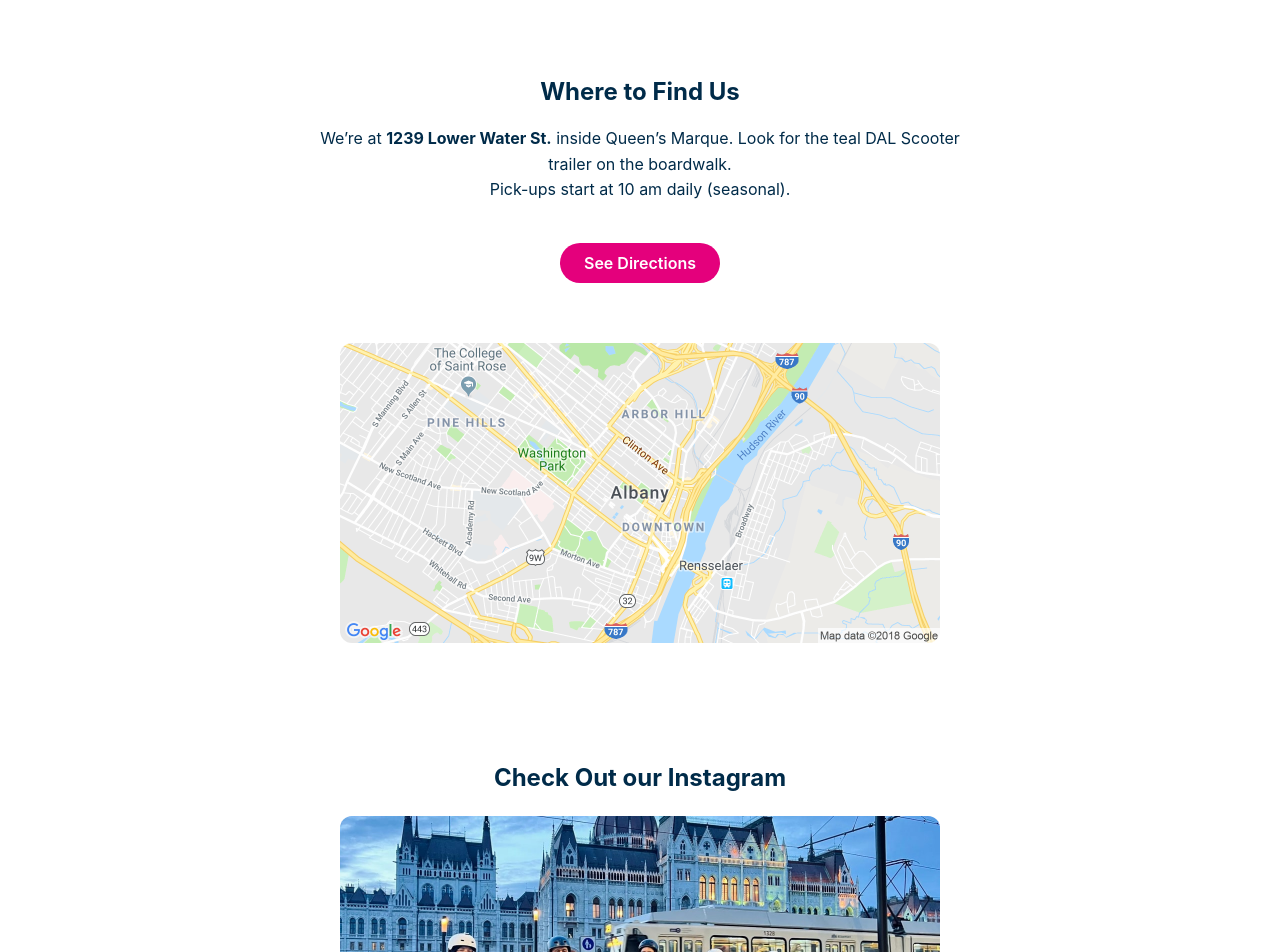
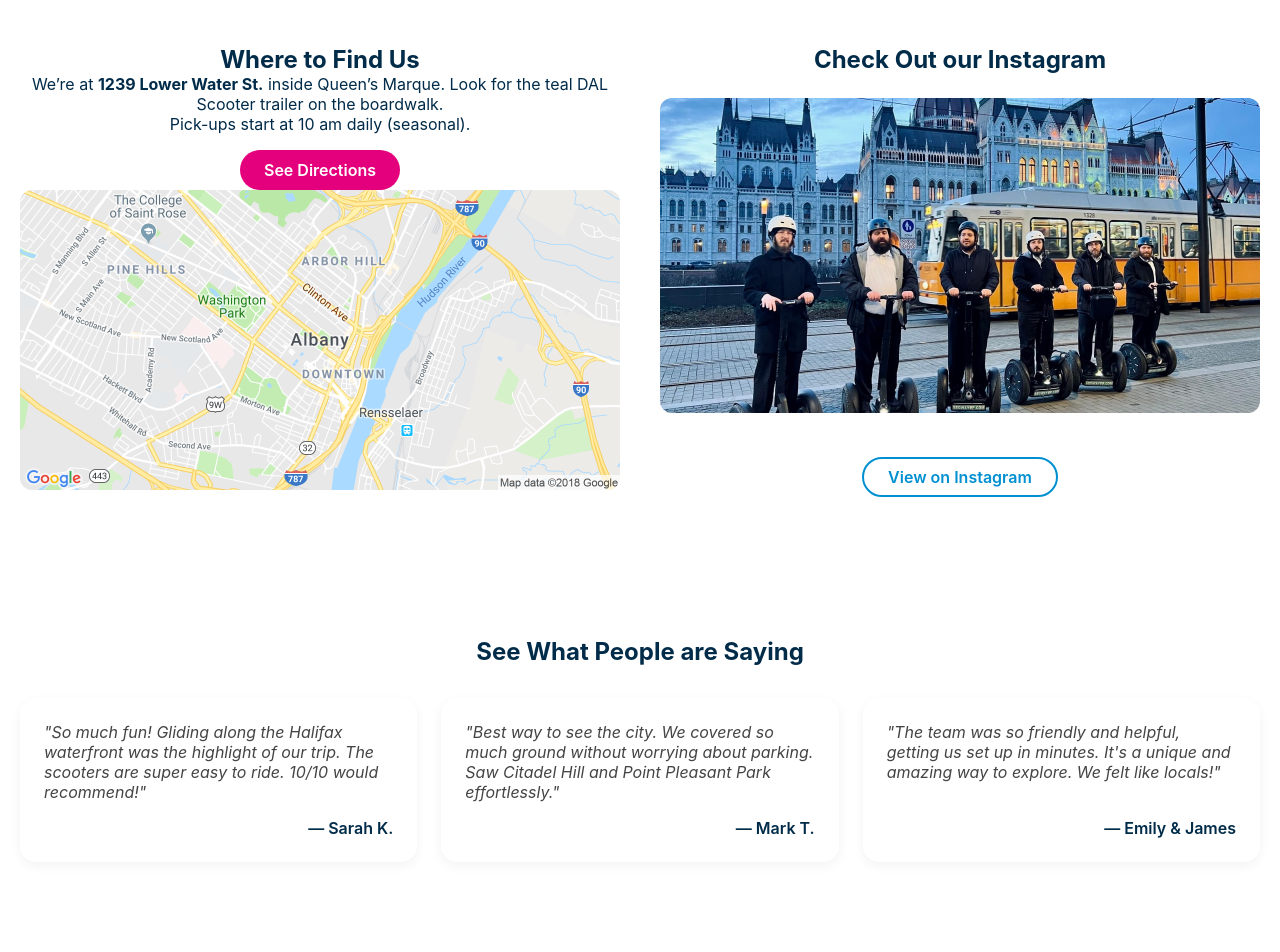
Before and after one commit to Viishveesh/DALScooter, a React (Vite) app in the folder frontend/: page / in a window 1280 px wide. Shown: the part 1260-2212 px from the top of the page. Built offline with nearby package versions, Linux system fonts and the light colour scheme; what amazon-cognito-identity-js would draw is missing.

Commit message:
ui changes

```diff
--- a/frontend/src/components/Home.css
+++ b/frontend/src/components/Home.css
@@ -10,7 +10,7 @@
 .home { color: var(--dark); }
 
 /* ─── Nav ─────────────────────────────────────────── */
-.btn {                       /* shared base class */
+.btn {
     display: inline-block; padding: 8px 24px; border-radius: 999px;
     font-weight: 600; text-decoration: none; transition: background .2s, color .2s;
 }
@@ -19,9 +19,8 @@
     padding: 12px 20px; background: var(--light); position: sticky; top: 0; z-index: 10;
     box-shadow: 0 1px 4px rgba(0,0,0,.05);
 }
-.logo img { height: 80px; }
+.logo img { height: 48px; }
 
-/* ADDED - Add flexbox and gap to space out nav buttons */
 .navbar nav {
     display: flex;
     align-items: center;
@@ -29,23 +28,18 @@
 }
 
 .book-btn {
-    display: inline-block; border: 2px solid var(--primary); color: var(--primary);
-    padding: 8px 24px; border-radius: 999px; font-weight: 600; text-decoration: none;
-    transition: background .2s,color .2s;
+    border: 2px solid var(--primary); color: var(--primary);
 }
 .book-btn:hover { background: var(--primary); color: var(--light); }
 
 .login-btn {
-    display:inline-block; border:2px solid var(--accent); color:var(--accent);
-    padding:8px 24px; border-radius:999px; font-weight:600; text-decoration:none;
-    transition:background .2s,color .2s;
+    border: 2px solid var(--accent); color: var(--accent);
 }
-.login-btn:hover { background:var(--accent); color:var(--light); }
+.login-btn:hover { background: var(--accent); color: var(--light); }
 
 
 /* ─── Hero ────────────────────────────────────────── */
 .hero {
-    /* CHANGED - Set background position to just 'center' for better framing */
     height: 80vh; background: url('../assets/hero.jpg') center/cover no-repeat;
     display: flex; align-items: flex-end; position: relative;
 }
@@ -83,15 +77,26 @@
 }
 .secondary-btn:hover { background:var(--accent); color:var(--light); }
 
-/* ─── Location / Map ─────────────────────────────── */
-.find-us { padding:60px 20px; text-align:center; max-width:700px; margin:0 auto; }
-.find-us h2 { margin-bottom:20px; }
-.find-us p  { line-height:1.6; margin-bottom:24px; }
-.map-placeholder { padding:0 20px 60px; display:flex; justify-content:center; }
+/* START: MODIFIED STYLES FOR HORIZONTAL LAYOUT */
+.location-instagram-wrapper {
+    display: flex;
+    justify-content: center;
+    align-items: flex-start; /* Aligns items to the top */
+    flex-wrap: wrap; /* Allows items to stack on smaller screens */
+    gap: 40px;
+    padding: 60px 20px;
+}
+.location-content, .instagram {
+    flex: 1; /* Each item takes up equal space */
+    min-width: 320px; /* Minimum width before wrapping */
+    max-width: 600px; /* Maximum width on large screens */
+    text-align: center;
+}
+/* REMOVE padding from individual sections, as the wrapper now handles it */
+.find-us { padding: 0; }
+.map-placeholder { padding: 0; }
 .map-placeholder img { width:100%; max-width:600px; border-radius:12px; }
-
-/* ─── Instagram / Testimonials ───────────────────── */
-.instagram, .testimonials { padding:60px 20px; text-align:center; }
+.instagram { padding: 0; }
 
 .insta-carousel img {
     width: 100%;
@@ -100,17 +105,43 @@
     margin-top: 24px;
     margin-bottom: 24px;
 }
+/* END: MODIFIED STYLES */
+
+
+/* START: MODIFIED TESTIMONIALS STYLES */
+.testimonials { padding: 60px 20px 100px; text-align:center; }
+
+.testimonial-cards {
+    margin-top: 32px;
+    display: grid;
+    gap: 24px;
+    grid-template-columns: repeat(auto-fit, minmax(280px, 1fr));
+}
 
 .testimonial-card {
-    margin:0 auto; width:100%; max-width:600px; height:240px;
-    border:2px dashed var(--accent); border-radius:12px;
-    display:flex; align-items:center; justify-content:center; color:var(--accent);
+    background: var(--light);
+    border-radius: 16px;
+    padding: 24px;
+    box-shadow: 0 4px 12px rgba(0,0,0,.05);
+    text-align: left;
+    display: flex;
+    flex-direction: column;
 }
+.testimonial-card p {
+    font-style: italic;
+    color: #444;
+    flex-grow: 1; /* Pushes footer to the bottom */
+    margin-bottom: 16px;
+}
+.testimonial-card footer {
+    font-weight: 600;
+    color: var(--dark);
+    text-align: right;
+}
+/* END: MODIFIED TESTIMONIALS STYLES */
 
-.testimonials { padding-bottom:100px; }
 .footer { background:var(--dark); color:var(--light); text-align:center; padding:20px; font-size:.8rem; }
 
-/* ─── Medium-plus screens ────────────────────────── */
 @media (min-width:768px) {
     .hero { align-items:center; }
     .hero .overlay { padding:0 60px; }
--- a/frontend/src/components/Home.jsx
+++ b/frontend/src/components/Home.jsx
@@ -6,22 +6,17 @@ export default function Home() {
     return (
         <main className="home">
 
-            {/* ────── Top Nav ────── */}
+            {/* ... (Keep Navbar and Hero section the same) ... */}
             <header className="navbar">
                 <div className="logo">
-                    {/* swap out for your real logo */}
                     <img src="/assets/logo.png" alt="DAL Scooter logo" />
                 </div>
-
-                {/* Mobile hamburger could live here later */}
                 <nav>
-                    {/* in production you’ll swap href for a real Checkout */}
                     <Link to="/login" className="login-btn">Login</Link>
                     <Link to="/book" className="book-btn">Book Now</Link>
                 </nav>
             </header>
 
-            {/* ────── Hero Banner ────── */}
             <section className="hero">
                 <div className="overlay">
                     <h1>Explore Halifax in a Whole New Way!</h1>
@@ -33,29 +28,23 @@ export default function Home() {
                 </div>
             </section>
 
-            {/* ────── Tours / Products ────── */}
+            {/* ... (Keep Tours section the same) ... */}
             <section className="tours">
                 <h2 className="section-tag">Tours</h2>
                 <h3>DAL Scooter Nova Scotia: Explore Halifax with a Fun and Effortless Ride</h3>
-
                 <div className="tour-cards">
-                    {/* Tour card #1 */}
                     <article className="card">
                         <img src="/assets/tour1.jpg" alt="Harbour Lights" />
                         <h4>Seaside Evening Spin – 2 hr</h4>
                         <p>See the stunning waterfront while coasting on a DAL Scooter.</p>
                         <Link to="/tours/harbour" className="secondary-btn">Book It</Link>
                     </article>
-
-                    {/* Tour card #2 */}
                     <article className="card">
                         <img src="/assets/tour2.jpg" alt="City Spin" />
                         <h4>City Spin – 3 hr</h4>
-                        <p>Hit every must-see spot – Citadel Hill, Hydrostone, Point Pleasant &amp; more.</p>
+                        <p>Hit every must-see spot – Citadel Hill, Hydrostone, Point Pleasant & more.</p>
                         <Link to="/tours/city-spin" className="secondary-btn">Book It</Link>
                     </article>
-
-                    {/* Tour card #3 */}
                     <article className="card">
                         <img src="/assets/tour3.jpg" alt="Custom Tours" />
                         <h4>Custom Tours</h4>
@@ -65,7 +54,10 @@ export default function Home() {
                 </div>
             </section>
 
-            {/* ────── Location Section ────── */}
+            {/* START: MODIFIED SECTION FOR HORIZONTAL LAYOUT */}
+            <div className="location-instagram-wrapper">
+                {/* Column 1: Location Content */}
+                <div className="location-content">
                     <section className="find-us">
                         <h2>Where to Find Us</h2>
                         <p>
@@ -77,12 +69,12 @@ export default function Home() {
                             See Directions
                         </a>
                     </section>
-
                     <div className="map-placeholder">
                         <img src="/assets/map-placeholder.png" alt="Google Map placeholder" />
                     </div>
+                </div>
 
-            {/* ────── Instagram Placeholder ────── */}
+                {/* Column 2: Instagram Content */}
                 <section className="instagram">
                     <h2>Check Out our Instagram</h2>
                     <div className="insta-carousel">
@@ -92,14 +84,34 @@ export default function Home() {
                         View on Instagram
                     </a>
                 </section>
+            </div>
+            {/* END: MODIFIED SECTION */}
 
-            {/* ────── Testimonials Placeholder ────── */}
+
+            {/* START: MODIFIED TESTIMONIALS SECTION */}
             <section className="testimonials">
-                <h2>See What People are Saying About Their Experience</h2>
-                <div className="testimonial-carousel">
-                    <div className="testimonial-card">No reviews yet.</div>
+                <h2>See What People are Saying</h2>
+                <div className="testimonial-cards">
+                    {/* Review Card 1 */}
+                    <article className="testimonial-card">
+                        <p>"So much fun! Gliding along the Halifax waterfront was the highlight of our trip. The scooters are super easy to ride. 10/10 would recommend!"</p>
+                        <footer>— Sarah K.</footer>
+                    </article>
+
+                    {/* Review Card 2 */}
+                    <article className="testimonial-card">
+                        <p>"Best way to see the city. We covered so much ground without worrying about parking. Saw Citadel Hill and Point Pleasant Park effortlessly."</p>
+                        <footer>— Mark T.</footer>
+                    </article>
+
+                    {/* Review Card 3 */}
+                    <article className="testimonial-card">
+                        <p>"The team was so friendly and helpful, getting us set up in minutes. It's a unique and amazing way to explore. We felt like locals!"</p>
+                        <footer>— Emily & James</footer>
+                    </article>
                 </div>
             </section>
+            {/* END: MODIFIED TESTIMONIALS SECTION */}
 
             <footer className="footer">
                 © {new Date().getFullYear()} DAL Scooter Nova Scotia
```
Lines whose indentation alone changed are shown as unchanged.
